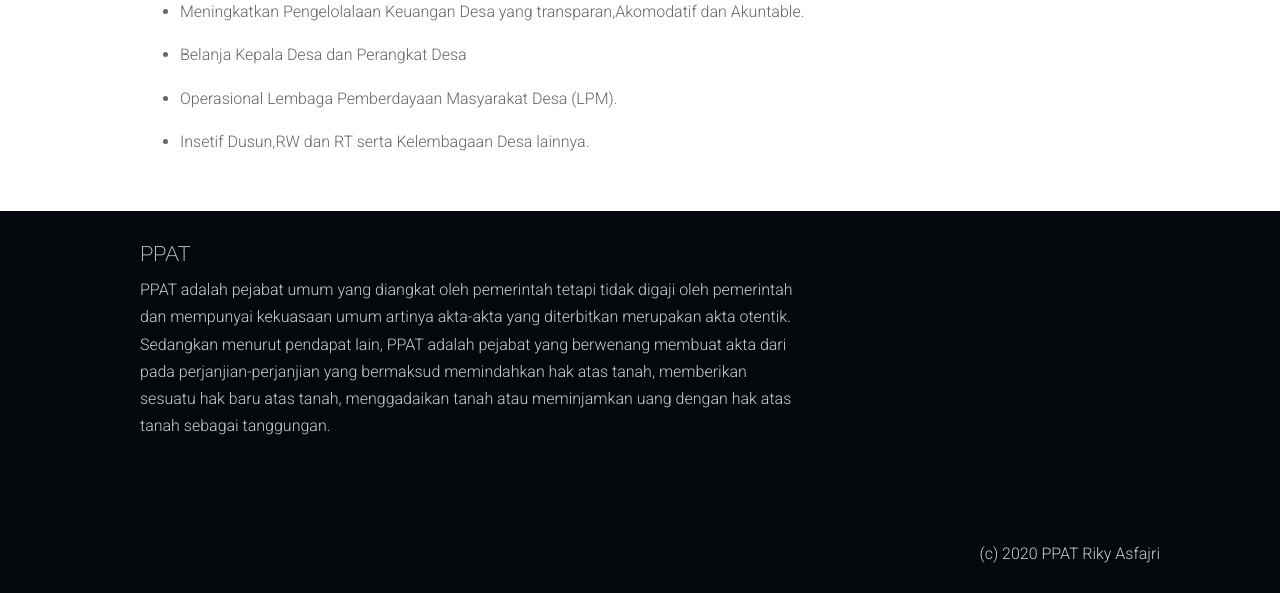
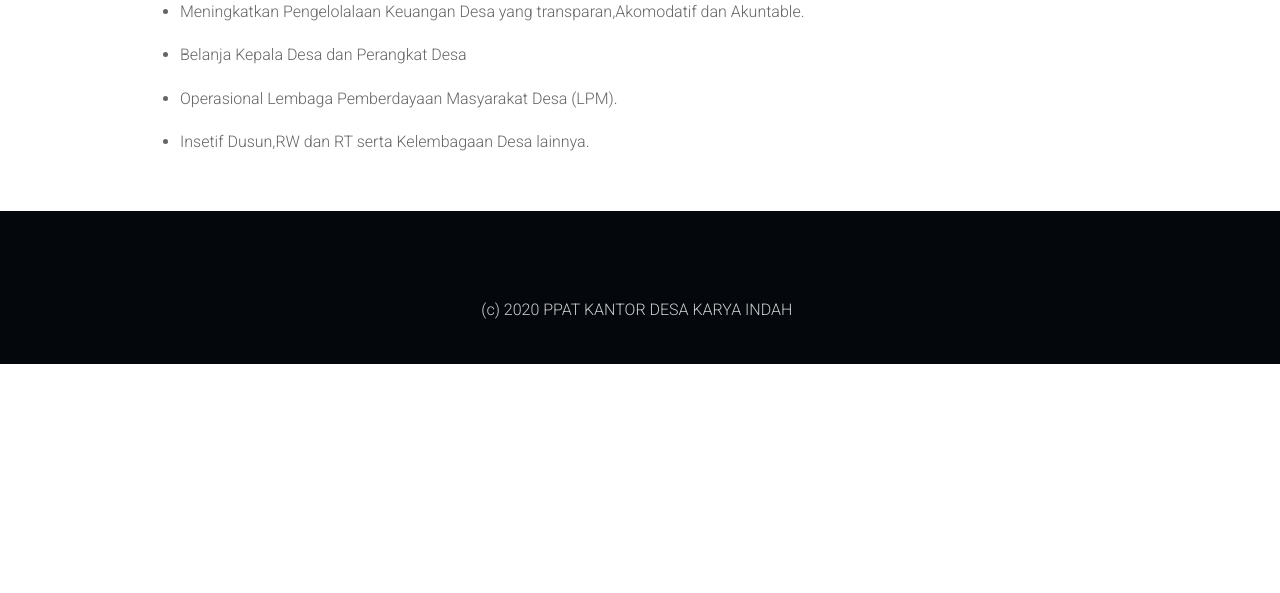
Before and after one commit to lirta/kantor-desa, a PHP site: page /index.php in a window 1280 px wide. Shown: the part 1935-2528 px from the top of the page. After the commit the page ends 2299 px from the top, so only its background shows below. Run offline with PHP 8.4, Linux system fonts and the light colour scheme; data comes from the database, SQL or seed files in the repository; some libraries are stand-ins or nearby versions.

Commit message:
master 2

```diff
--- a/footer.php
+++ b/footer.php
@@ -2,10 +2,10 @@
     <div class="container padding-vert-30">
         <div class="row">
             <!-- Disclaimer -->
-                    <div class="col-md-8 margin-bottom-30">
+            <!-- <div class="col-md-8 margin-bottom-30">
                         <h3 class="margin-bottom-10">PPAT</h3>
                         <p>PPAT adalah pejabat umum yang diangkat oleh pemerintah tetapi tidak digaji oleh pemerintah dan mempunyai kekuasaan umum artinya akta-akta yang diterbitkan merupakan akta otentik. Sedangkan menurut pendapat lain, PPAT adalah pejabat yang berwenang membuat akta dari pada perjanjian-perjanjian yang bermaksud memindahkan hak atas tanah, memberikan sesuatu hak baru atas tanah, menggadaikan tanah atau meminjamkan uang dengan hak atas tanah sebagai tanggungan.</p>
-                    </div>
+                    </div> -->
             <!-- End Disclaimer -->
             <!-- Image Credits -->
             <!-- End Image Credits -->
@@ -22,7 +22,7 @@
             <div id="footermenu" class="col-md-8">
                 <ul class="list-unstyled list-inline">
                     <li>
-                                <a href="#" target="_blank"></a>
+                        <p class="pull-right">(c) 2020 PPAT KANTOR DESA KARYA INDAH</p>
                     </li>
                     <li>
                         <a href="#" target="_blank"></a>
@@ -38,7 +38,7 @@
             <!-- End Footer Menu -->
             <!-- Copyright -->
             <div id="copyright" class="col-md-4">
-                        <p class="pull-right">(c) 2020 PPAT Riky Asfajri</p>
+
             </div>
             <!-- End Copyright -->
         </div>
```
Lines whose indentation alone changed are shown as unchanged.
